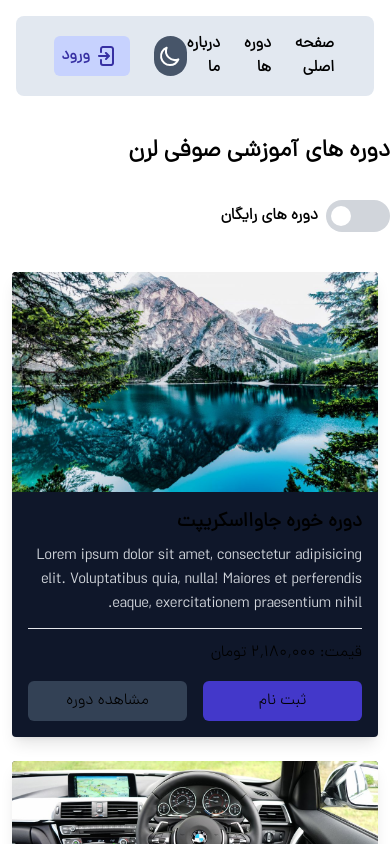
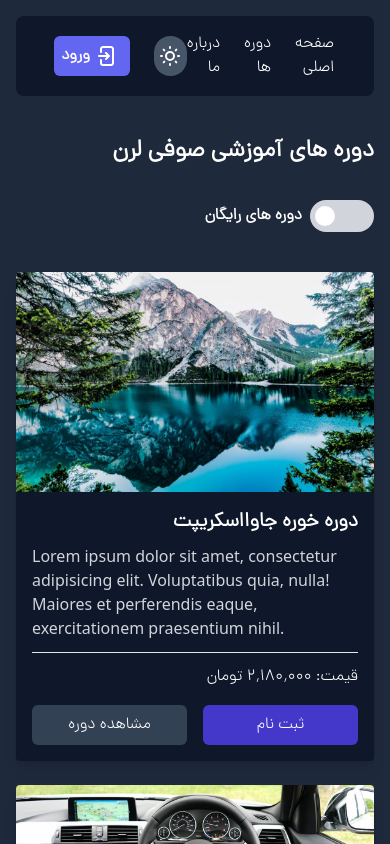
Before and after one commit to soufi-learn/courses-list, a React (Vite) app: page /courses in a window 390 px wide. Shown: the top 844 px of the page. Built offline with nearby package versions, Linux system fonts and the light colour scheme.

Commit message:
set dark/light mode in courses list

```diff
--- a/src/components/Header.jsx
+++ b/src/components/Header.jsx
@@ -1,19 +1,15 @@
+import { useEffect, useState } from "react";
 import { Link } from "react-router-dom";
 import loginDarkSvg from "../assets/icons/login-dark.svg";
 import loginLightSvg from "../assets/icons/login-light.svg";
-
 import { HiOutlineSun, HiOutlineMoon } from "react-icons/hi";
-import { useState } from "react";
 
 const Header = () => {
-  const [isDarkMode, setIsDarkMode] = useState(false);
+  const [isDarkMode, setIsDarkMode] = useState(true);
 
-  // Toggle function
-  const toggleTheme = () => {
-    setIsDarkMode(!isDarkMode);
-
-    document.documentElement.classList.toggle("dark", !isDarkMode);
-  };
+  useEffect(() => {
+    document.documentElement.classList.toggle("dark", isDarkMode);
+  }, [isDarkMode]);
 
   return (
     <div className="flex items-center justify-between px-10 py-4 m-4 transition-all rounded-lg bg-slate-200 dark:bg-slate-900">
@@ -43,7 +39,7 @@ const Header = () => {
       <div className="flex gap-6 ">
         <button
           className="flex items-center justify-center w-10 h-10 text-2xl text-white rounded-full bg-slate-600"
-          onClick={toggleTheme}
+          onClick={() => setIsDarkMode(!isDarkMode)}
         >
           {isDarkMode ? <HiOutlineSun /> : <HiOutlineMoon />}
         </button>
--- a/src/components/courseCard.jsx
+++ b/src/components/courseCard.jsx
@@ -2,8 +2,8 @@ const CourseCard = ({ product }) => {
   const { name, imageUrl, price } = product;
 
   return (
-    <div className="w-full md:w-1/2 lg:w-1/3 xl:w-1/4 px-3 mb-6">
-      <div className="overflow-hidden rounded shadow-lg bg-slate-900 ">
+    <div className="w-full mb-6 md:px-3 md:w-1/2 lg:w-1/3 xl:w-1/4">
+      <div className="overflow-hidden rounded shadow-lg text-slate-800 dark:text-white dark:bg-slate-900 bg-slate-100">
         <img
           className="w-full h-[220px] object-cover"
           src={imageUrl}
@@ -11,7 +11,7 @@ const CourseCard = ({ product }) => {
         />
         <div className="px-4 pt-4">
           <div className="mb-2 text-xl font-bold">{name}</div>
-          <p className="text-base text-gray-300">
+          <p className="font-sans text-base dark:text-gray-300 dir-ltr">
             Lorem ipsum dolor sit amet, consectetur adipisicing elit.
             Voluptatibus quia, nulla! Maiores et perferendis eaque,
             exercitationem praesentium nihil.
@@ -21,17 +21,19 @@ const CourseCard = ({ product }) => {
             <>
               <hr className="my-3" />
               <div>
-                <p>قیمت: {price.toLocaleString("fa-IR")} تومان</p>
+                <p className="font-bold dark:font-medium">
+                  قیمت: {price.toLocaleString("fa-IR")} تومان
+                </p>
               </div>
             </>
           )}
         </div>
 
         <div className="flex justify-between gap-4 p-4">
-          <button className="flex-1 px-4 py-2 transition-all bg-indigo-700 rounded-md hover:bg-indigo-600">
+          <button className="flex-1 px-4 py-2 text-white transition-all bg-indigo-700 rounded-md hover:bg-indigo-600">
             ثبت نام
           </button>
-          <button className="flex-1 px-4 py-2 transition-all rounded-md bg-slate-700 hover:bg-slate-600">
+          <button className="flex-1 px-4 py-2 text-white transition-all rounded-md bg-slate-700 hover:bg-slate-600">
             مشاهده دوره
           </button>
         </div>
--- a/src/components/pages/CoursesList.jsx
+++ b/src/components/pages/CoursesList.jsx
@@ -35,9 +35,13 @@ const CoursesList = () => {
   );
 
   return (
-    <div className="container mt-10">
+    <div className="px-4 mt-10 md:px-10 xl:px-16">
       <div className="flex flex-col flex-wrap justify-center gap-8 mb-10 lg:flex-row lg:justify-start">
-        <h3 className={inCoursesPage ? "text-start" : "text-center"}>
+        <h3
+          className={`${
+            inCoursesPage ? "text-start" : "text-center"
+          } dark:text-white`}
+        >
           دوره های آموزشی صوفی لرن
         </h3>
 
@@ -53,7 +57,7 @@ const CoursesList = () => {
               <span className="absolute inset-0 transition-all bg-gray-300 rounded-full peer-checked:bg-indigo-300"></span>
               <span className="absolute w-5 h-5 bg-white rounded-full top-1/2 left-[5px] transform -translate-y-1/2 transition-transform peer-checked:translate-x-[34px] peer-checked:bg-indigo-600"></span>
             </label>
-            <span className="font-bold">دوره های رایگان</span>
+            <span className="font-bold dark:text-white">دوره های رایگان</span>
           </div>
         )}
       </div>
```
